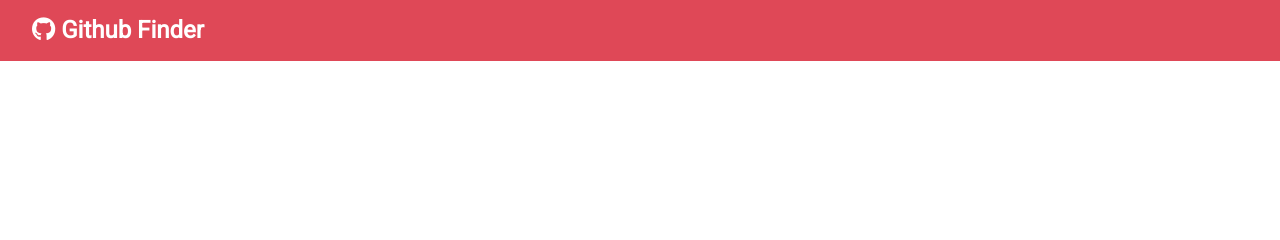
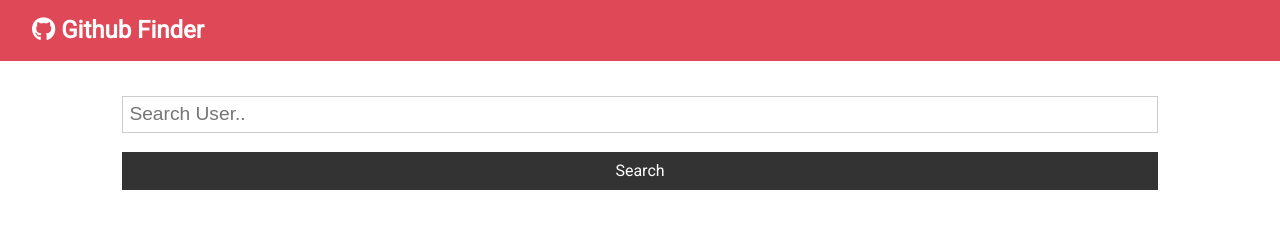
Before and after one commit to pravin-sharma/GithubFinder, a React (Create React App) app: page / in a window 1280 px wide. Shown: the top 240 px of the page. Built offline with nearby package versions, Linux system fonts and the light colour scheme; no server answers.

Commit message:
Added search component with api

```diff
--- a/src/App.js
+++ b/src/App.js
@@ -1,8 +1,12 @@
 import React, { Component } from 'react'
+import axios from 'axios';
+
 import './App.css';
+
 import Navbar from './components/layouts/Navbar';
 import Users from './components/users/Users';
-import axios from 'axios';
+import Search from './components/users/Search';
+
 
 
 class App extends Component {
@@ -14,24 +18,28 @@ class App extends Component {
 
   async componentDidMount() {
     this.setState({ isLoading: true });
+    const result = await axios.get(`https://api.github.com/users?client_id=${process.env.REACT_APP_GITHUB_CLIENT_ID}&client_secret=${process.env.REACT_APP_GITHUB_CLIENT_SECRET}`);
+    this.setState({ users: result.data, isLoading: false });
+  }
 
-    const result = await axios.get(`https://api.github.com/users?client_id=${process.env.REACT_APP_GITHUB_CLIENT_ID}&client_secret=${process.env.REACT_APP_GITHUB_CLIENT_SECRET}`)
-
-    this.setState({ users: result.data, isLoading: false });
-
+  searchUser = async (text) =>{
+    this.setState({ isLoading: true });
+    const result = await axios.get(`https://api.github.com/search/users?q=${text}&client_id=${process.env.REACT_APP_GITHUB_CLIENT_ID}&client_secret=${process.env.REACT_APP_GITHUB_CLIENT_SECRET}`);
+    this.setState({ users: result.data.items, isLoading: false });
   }
 
   render() {
     return (
       <div className="App" >
         < Navbar />
+
         <div className='container'>
+          <Search searchUser={this.searchUser}/>
           <Users users={this.state.users} isLoading={this.state.isLoading} />
         </div>
       </div>
     );
   }
-
 }
 
 export default App;
--- /dev/null
+++ b/src/components/users/Search.js
@@ -0,0 +1,33 @@
+import React, { Component } from 'react'
+
+export class Search extends Component {
+
+    state = {
+        text: ''
+    };
+
+    onChange = (event) => {
+        this.setState({[event.target.name]: event.target.value});
+    }
+
+    onSubmit = (event) =>{
+        event.preventDefault();
+        //pass as a prop to App.js and search in App.js
+        this.props.searchUser(this.state.text)
+
+        this.setState({text: ''});
+    }
+
+    render() {
+        return (
+            <div>
+                <form className="form" onSubmit={this.onSubmit}>
+                <input type="text" name="text" placeholder="Search User.." onChange={this.onChange} value={this.state.text}/>
+                <input type="submit" value="Search" className="btn btn-dark btn-block"/>
+            </form>
+            </div>
+        )
+    }
+}
+
+export default Search
```
